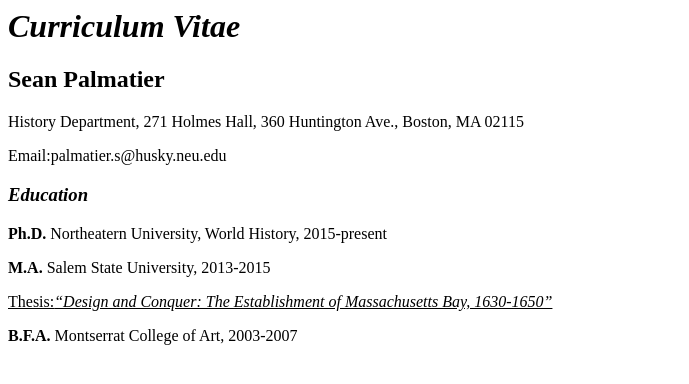
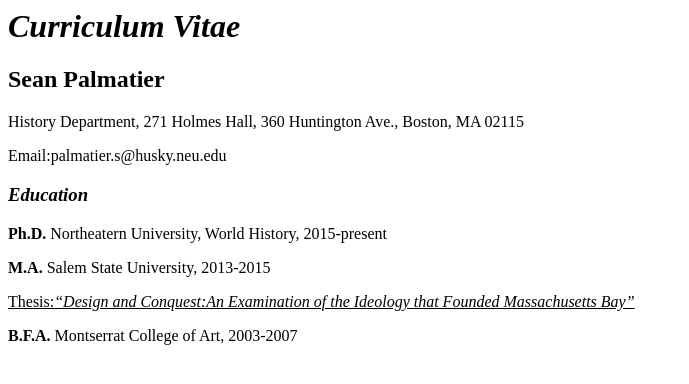
Before and after one commit to stpalmatier/stpalmatier.github.io, a plain HTML site: page cv.html in a window 1280 px wide. Shown: the whole page, without its empty margins (0-689 px from the left). Drawn offline with Linux system fonts and the light colour scheme.

Commit message:
Update cv.html

```diff
--- a/cv.html
+++ b/cv.html
@@ -7,7 +7,7 @@
 <h3><header><em><strong>Education</strong></em></header></h3>
 <p><strong>Ph.D.</strong> Northeatern University, World History, 2015-present</p>
 <p><strong>M.A.</strong> Salem State University, 2013-2015</p>
-<u>Thesis:<em>“Design and Conquer: The Establishment of Massachusetts Bay, 1630-1650”</em></u>
+<u>Thesis:<em>“Design and Conquest:An Examination of the Ideology that Founded Massachusetts Bay”</em></u>
 <p><strong>B.F.A.</strong> Montserrat College of Art, 2003-2007</p>
 
 </html>
```
